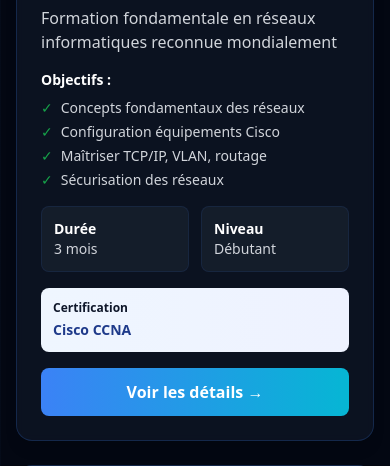
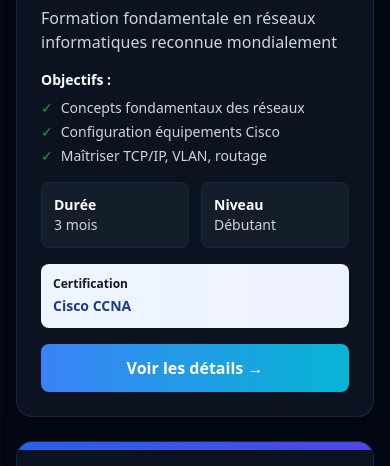
Before and after one commit to Josh1-dot/Tech-In-Rwanda, a React (Vite) app: page /formations in a window 390 px wide. Shown: the part 1078-1544 px from the top of the page. Built offline with nearby package versions, Linux system fonts and the light colour scheme.

Commit message:
Fix responsive centering for formation cards and mirror blocks in Home and Entreprises pages

```diff
--- a/src/pages/Entreprises.jsx
+++ b/src/pages/Entreprises.jsx
@@ -48,11 +48,11 @@ const Entreprises = () => {
         </h2>
         <div className="grid md:grid-cols-2 gap-8">
           {services.map((service, index) => (
-            <ScrollReveal key={index} direction="left" delay={index * 150}>
+            <ScrollReveal key={index} direction="up" delay={index * 150}>
               <div className="bg-gray-900/70 backdrop-blur-sm rounded-2xl shadow-lg hover:shadow-2xl p-8 transition-all duration-300 transform hover:-translate-y-2 border border-blue-500/20 hover:border-blue-500/50">
-              <div className="text-6xl mb-4">{service.icon}</div>
-              <h3 className="text-2xl font-bold text-white mb-3">{service.title}</h3>
-              <p className="text-gray-300 mb-6">{service.description}</p>
+              <div className="text-6xl mb-4 text-center md:text-left">{service.icon}</div>
+              <h3 className="text-2xl font-bold text-white mb-3 text-center md:text-left">{service.title}</h3>
+              <p className="text-gray-300 mb-6 text-center md:text-left">{service.description}</p>
               <ul className="space-y-2">
                 {service.features.map((feature, i) => (
                   <li key={i} className="flex items-center text-gray-300">
--- a/src/pages/Formations.jsx
+++ b/src/pages/Formations.jsx
@@ -54,8 +54,8 @@ const Formations = () => {
         <div className="grid grid-cols-1 sm:grid-cols-2 lg:grid-cols-3 gap-6 md:gap-8">
           {filteredFormations.map((formation, index) => (
             <ScrollReveal key={index} direction="left" delay={(index % 3) * 150}>
-              <Link to={`/formations/${formation.slug}`} className="block">
-                <div className="bg-gray-900/70 backdrop-blur-sm rounded-2xl shadow-lg hover:shadow-2xl transition-all duration-300 overflow-hidden group transform hover:-translate-y-2 border border-blue-500/20 hover:border-blue-500/50 cursor-pointer">
+              <Link to={`/formations/${formation.slug}`} className="block h-full">
+                <div className="bg-gray-900/70 backdrop-blur-sm rounded-2xl shadow-lg hover:shadow-2xl transition-all duration-300 overflow-hidden group transform hover:-translate-y-2 border border-blue-500/20 hover:border-blue-500/50 cursor-pointer h-full flex flex-col">
                   {/* Gradient header */}
                   <div className={`h-2 bg-gradient-to-r ${formation.gradient}`}></div>
 
@@ -66,7 +66,7 @@ const Formations = () => {
                     </div>
                   )}
 
-                  <div className="p-6">
+                  <div className="p-6 flex flex-col flex-grow">
                 {/* Icon */}
                 <div className="text-5xl mb-4">{formation.icon}</div>
 
@@ -76,16 +76,16 @@ const Formations = () => {
                 </h3>
 
                 {/* Description */}
-                <p className="text-gray-300 mb-4">{formation.description}</p>
+                <p className="text-gray-300 mb-4 line-clamp-2">{formation.description}</p>
 
                 {/* Objectives */}
-                <div className="mb-4">
+                <div className="mb-4 flex-grow">
                   <h4 className="font-bold text-white mb-2 text-sm">{t.formations.objectives} :</h4>
                   <ul className="space-y-1">
-                    {formation.objectives.map((obj, i) => (
+                    {formation.objectives.slice(0, 3).map((obj, i) => (
                       <li key={i} className="flex items-start text-sm text-gray-300">
                         <span className="text-tir-green mr-2 flex-shrink-0">✓</span>
-                        <span>{obj}</span>
+                        <span className="line-clamp-1">{obj}</span>
                       </li>
                     ))}
                   </ul>
@@ -110,7 +110,7 @@ const Formations = () => {
                 </div>
 
                 {/* CTA Button */}
-                <div className={`w-full bg-gradient-to-r ${formation.gradient} text-white font-bold py-3 px-6 rounded-lg hover:shadow-xl transform hover:scale-105 transition-all duration-300 text-center`}>
+                <div className={`w-full bg-gradient-to-r ${formation.gradient} text-white font-bold py-3 px-6 rounded-lg hover:shadow-xl transform hover:scale-105 transition-all duration-300 text-center mt-auto`}>
                   {t.formations.viewDetails} →
                 </div>
                   </div>
--- a/src/pages/Home.jsx
+++ b/src/pages/Home.jsx
@@ -188,12 +188,12 @@ const Home = () => {
       <section className="relative py-20 overflow-hidden">
         <div className="section-container">
           <div className="grid md:grid-cols-2 gap-12 items-center">
-            <ScrollReveal direction="left">
+            <ScrollReveal direction="up">
               <div className="bg-white/5 backdrop-blur-md rounded-2xl md:rounded-3xl p-6 md:p-10 border border-white/10 shadow-2xl">
-                <h2 className="text-3xl md:text-4xl lg:text-5xl font-bold text-white mb-4 md:mb-6">
+                <h2 className="text-3xl md:text-4xl lg:text-5xl font-bold text-white mb-4 md:mb-6 text-center md:text-left">
                   {t.home.enterprise.title}
                 </h2>
-                <p className="text-lg md:text-xl text-gray-300 mb-6 md:mb-8">
+                <p className="text-lg md:text-xl text-gray-300 mb-6 md:mb-8 text-center md:text-left">
                   {t.home.enterprise.description}
                 </p>
                 <ul className="space-y-4 mb-8">
@@ -204,6 +204,7 @@ const Home = () => {
                     </li>
                   ))}
                 </ul>
+                <div className="text-center md:text-left">
                   <Link
                     to="/entreprises"
                     className="inline-block bg-white/10 backdrop-blur-md border border-white/30 text-white font-bold py-3 px-6 md:py-4 md:px-8 rounded-lg hover:bg-white/20 transform hover:scale-105 transition-all duration-300 shadow-xl text-sm md:text-base"
@@ -211,9 +212,10 @@ const Home = () => {
                     {t.home.enterprise.cta}
                   </Link>
                 </div>
+              </div>
             </ScrollReveal>
 
-            <ScrollReveal direction="right">
+            <ScrollReveal direction="up">
               <div className="relative">
                 <div className="bg-gradient-to-br from-gray-900/80 to-gray-800/80 backdrop-blur-sm rounded-2xl p-8 shadow-2xl border border-blue-500/20">
                   <div className="grid grid-cols-2 gap-4">
```
Lines whose indentation alone changed are shown as unchanged.
